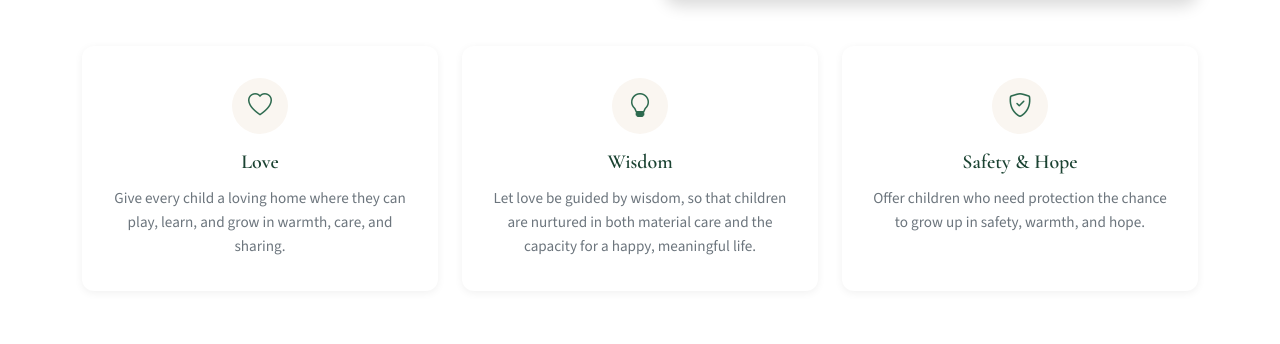
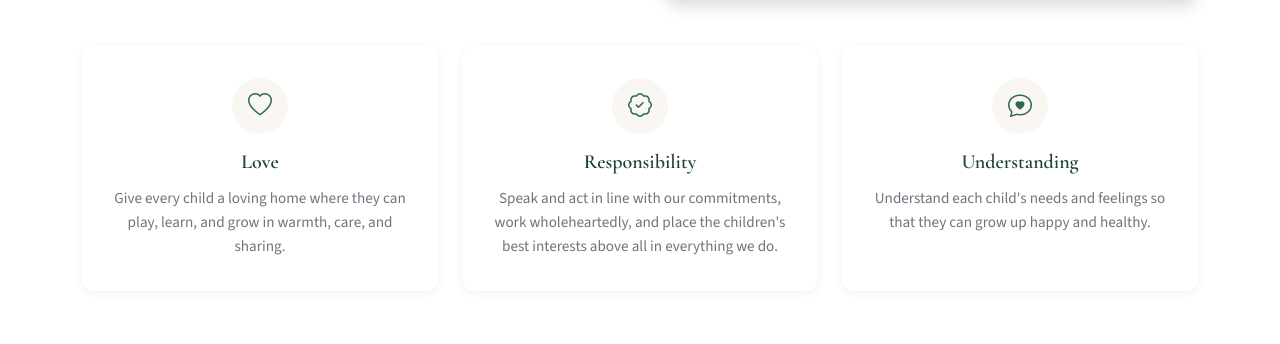
Before and after one commit to MaiTranQuocTrung/orphanage_website, a Flask app: page /about/vision in a window 1280 px wide. Shown: the part 1079-1423 px from the top of the page. Run offline with Flask 3, Linux system fonts and the light colour scheme; some libraries are stand-ins or nearby versions.

Commit message:
Update core values to Love, Responsibility, and Understanding
Replace the Wisdom and Safety & Hope cards with the shelter's stated values, using the founding document wording in both languages and matching icons.

Co-authored-by: Cursor <cursoragent@cursor.com>

```diff
--- a/templates/about/vision.html
+++ b/templates/about/vision.html
@@ -31,16 +31,16 @@
             </div>
             <div class="col-md-4">
                 <div class="value-card">
-                    <div class="value-icon"><i class="bi bi-lightbulb"></i></div>
-                    <h3>{{ _("Wisdom") }}</h3>
-                    <p>{{ _("Let love be guided by wisdom, so that children are nurtured in both material care and the capacity for a happy, meaningful life.") }}</p>
+                    <div class="value-icon"><i class="bi bi-patch-check"></i></div>
+                    <h3>{{ _("Responsibility") }}</h3>
+                    <p>{{ _("Speak and act in line with our commitments, work wholeheartedly, and place the children's best interests above all in everything we do.") }}</p>
                 </div>
             </div>
             <div class="col-md-4">
                 <div class="value-card">
-                    <div class="value-icon"><i class="bi bi-shield-check"></i></div>
-                    <h3>{{ _("Safety & Hope") }}</h3>
-                    <p>{{ _("Offer children who need protection the chance to grow up in safety, warmth, and hope.") }}</p>
+                    <div class="value-icon"><i class="bi bi-chat-heart"></i></div>
+                    <h3>{{ _("Understanding") }}</h3>
+                    <p>{{ _("Understand each child's needs and feelings so that they can grow up happy and healthy.") }}</p>
                 </div>
             </div>
         </div>
--- a/translations.py
+++ b/translations.py
@@ -108,12 +108,12 @@ TRANSLATIONS = {
         "Love": "Yêu Thương",
         "Give every child a loving home where they can play, learn, and grow in warmth, care, and sharing.":
             "Mang đến cho mỗi em một ngôi nhà yêu thương, nơi các em được chơi, được học, và lớn lên trong tình cảm ấm áp, quan tâm và chia sẻ.",
-        "Wisdom": "Trí Tuệ",
-        "Let love be guided by wisdom, so that children are nurtured in both material care and the capacity for a happy, meaningful life.":
-            "Để tình yêu thương được soi sáng bởi trí tuệ, giúp các em được nuôi dưỡng cả về vật chất lẫn khả năng sống hạnh phúc và ý nghĩa.",
-        "Safety & Hope": "An toàn & Hy vọng",
-        "Offer children who need protection the chance to grow up in safety, warmth, and hope.":
-            "Mang đến cho những em bé cần được chở che cơ hội lớn lên trong sự an toàn, ấm áp và hy vọng.",
+        "Responsibility": "Trách nhiệm",
+        "Speak and act in line with our commitments, work wholeheartedly, and place the children's best interests above all in everything we do.":
+            "Nói, hành động đúng như cam kết, làm việc tâm huyết và đề cao lợi ích của trẻ trong mọi công việc mình làm.",
+        "Understanding": "Thấu hiểu",
+        "Understand each child's needs and feelings so that they can grow up happy and healthy.":
+            "Thấu hiểu nhu cầu, cảm xúc của trẻ để giúp trẻ phát triển hạnh phúc và lành mạnh.",
 
         # ---- Founding Council ----
         "Click on a council member's photo to learn more about their background and contributions to Tuệ Quang Children.":
```
